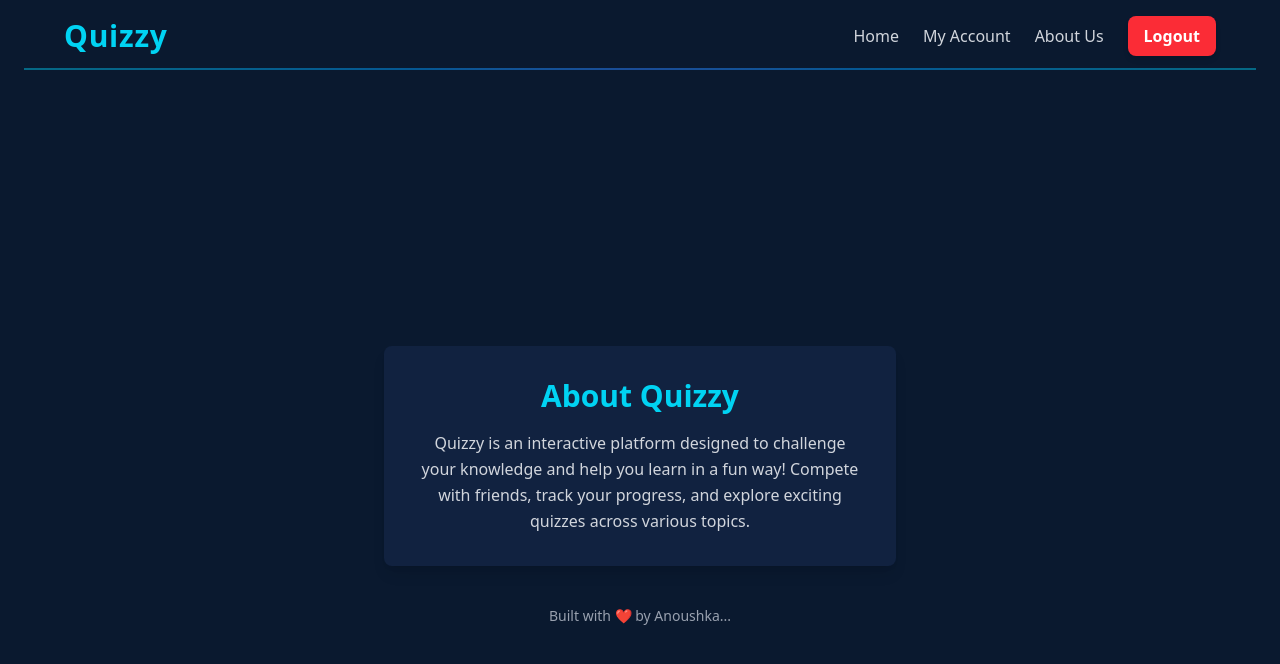
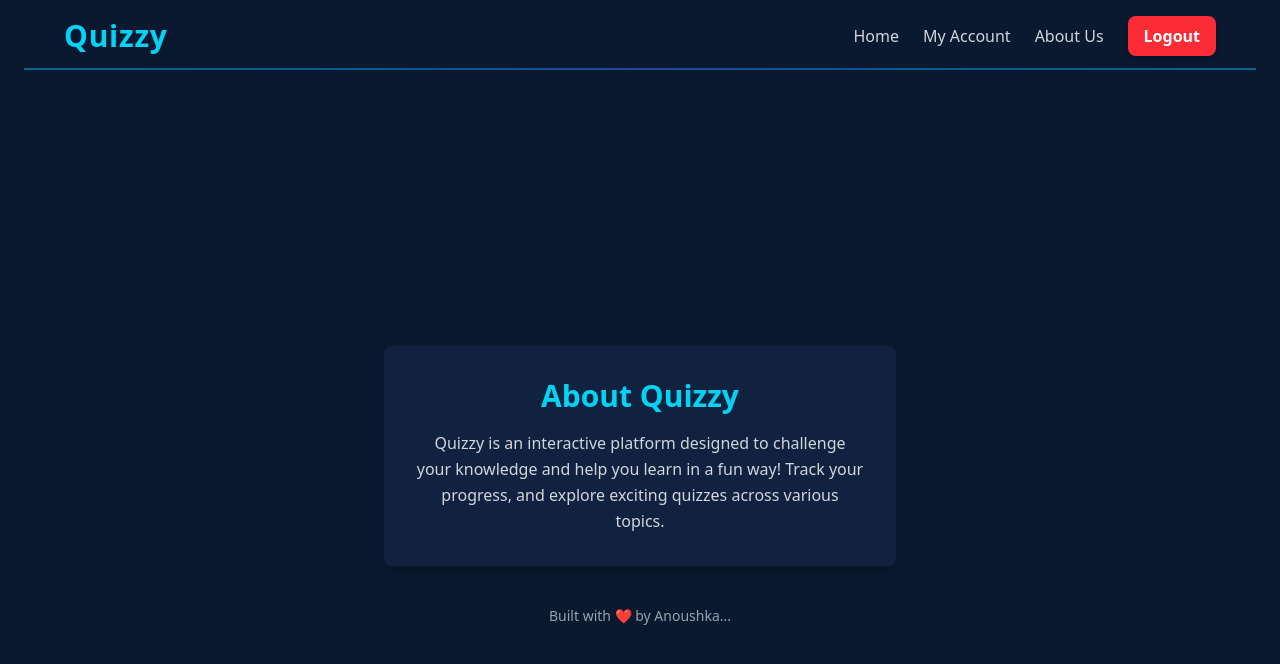
Before and after one commit to AnoushkaSamanta/Quizzy, a React (Vite) app in the folder frontend/: page /about in a window 1280 px wide. Shown: the top 664 px of the page. Built offline with nearby package versions, Linux system fonts and the light colour scheme.

Commit message:
About Page

```diff
--- a/frontend/src/components/About/About.jsx
+++ b/frontend/src/components/About/About.jsx
@@ -10,8 +10,7 @@ function About() {
           <h1 className="text-3xl font-bold text-cyan-400">About Quizzy</h1>
           <p className="mt-4 text-gray-300 leading-relaxed">
             Quizzy is an interactive platform designed to challenge your
-            knowledge and help you learn in a fun way! Compete with friends,
-            track your progress, and explore exciting quizzes across various topics.
+            knowledge and help you learn in a fun way! Track your progress, and explore exciting quizzes across various topics.
           </p>
         </div>
         <p className="mt-10 text-gray-400 text-sm">
--- a/frontend/src/components/Account/Account.jsx
+++ b/frontend/src/components/Account/Account.jsx
@@ -34,8 +34,9 @@ function Account() {
       <Header />
       <div className="min-h-screen bg-[#0A192F] text-white flex flex-col items-center pt-20">
         <div className="bg-[#112240] p-8 rounded-lg shadow-lg w-96 text-center">
-          <h1 className="text-2xl font-bold text-cyan-400">Welcome, {userData.fullname}</h1>
+          <h1 className="text-2xl font-bold text-cyan-400">Welcome, {userData.fullname}!</h1>
           <p className="mt-2 text-gray-300">Email: {userData.email}</p>
+          <p>Joined on: {userData.createdAt.substring(0,10)}</p>
         </div>
       </div>
     </>
```
Also changed, not shown: 1 other file (tests, documents, lock files or other folders).
